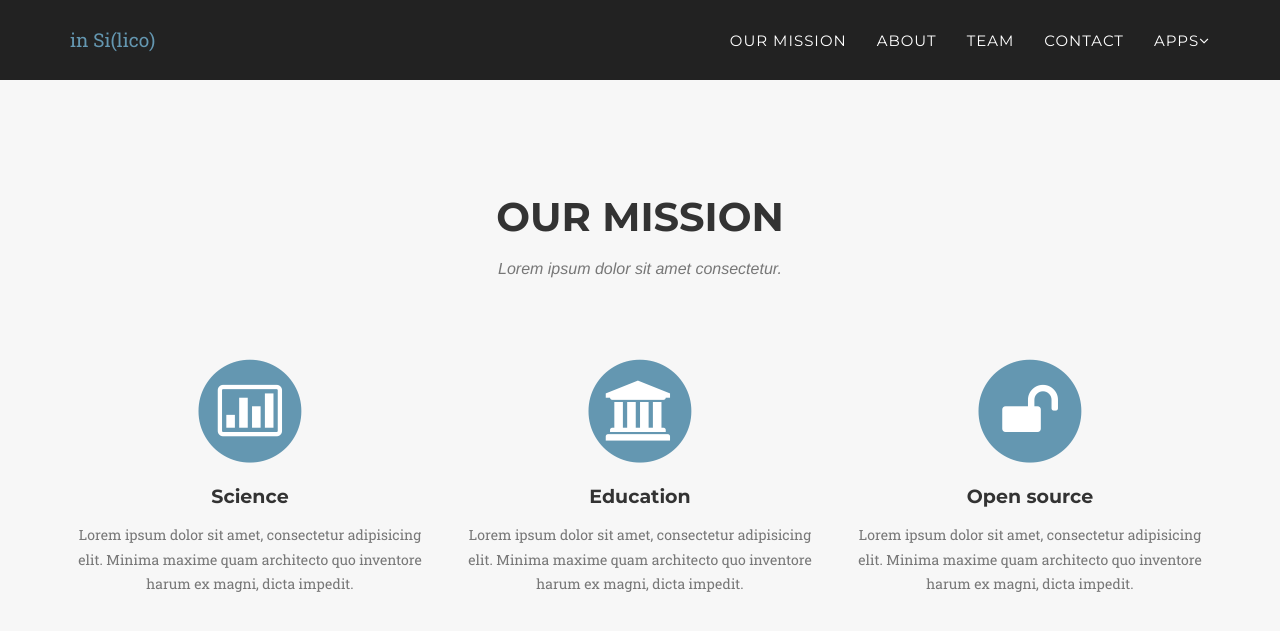
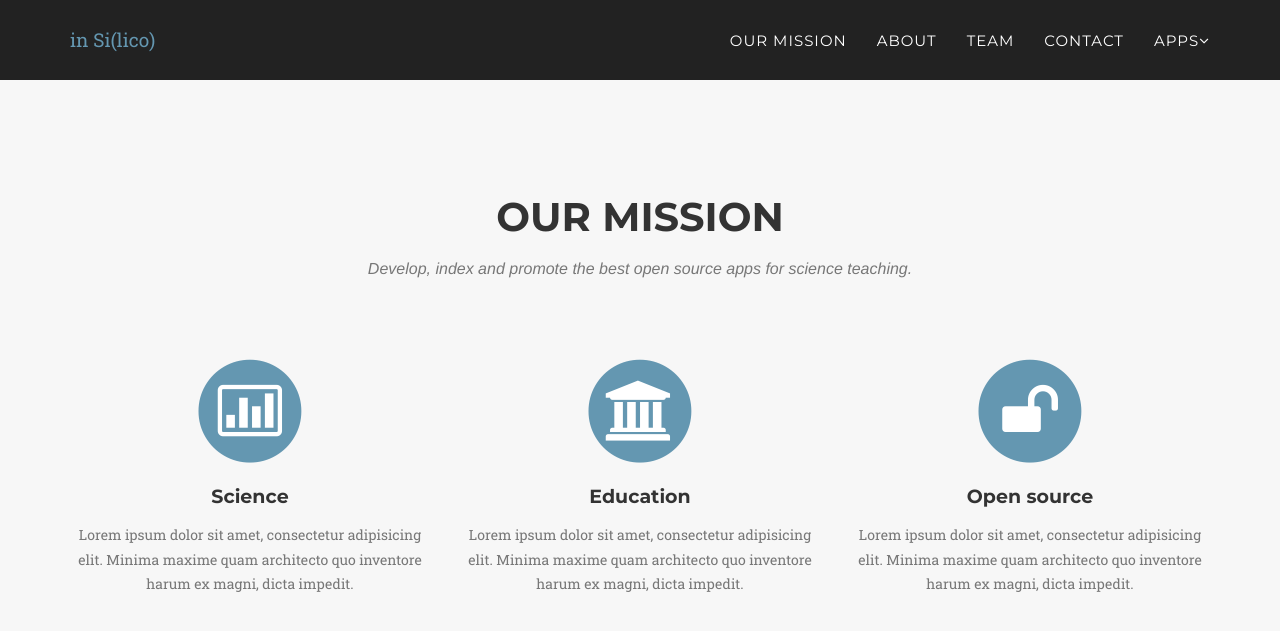
Before and after one commit to in-Si/in-Si.github.io, a Jekyll site: the page built from index.html, in a window 1280 px wide and 900 px high, scrolled down 713 px. Shown: the top 631 px of the window. Built offline with Jekyll 4.4.1, drawn with Linux system fonts in a browser that asks for light colours; some web fonts are replaced.

Commit message:
Added a small sentence to the mission section.

```diff
--- a/_includes/mission.html
+++ b/_includes/mission.html
@@ -4,7 +4,7 @@
             <div class="row">
                 <div class="col-lg-12 text-center">
                     <h2 class="section-heading">Our mission</h2>
-                    <h3 class="section-subheading text-muted">Lorem ipsum dolor sit amet consectetur.</h3>
+                    <h3 class="section-subheading text-muted">Develop, index and promote the best open source apps for science teaching.</h3>
                 </div>
             </div>
             <div class="row text-center">
```
